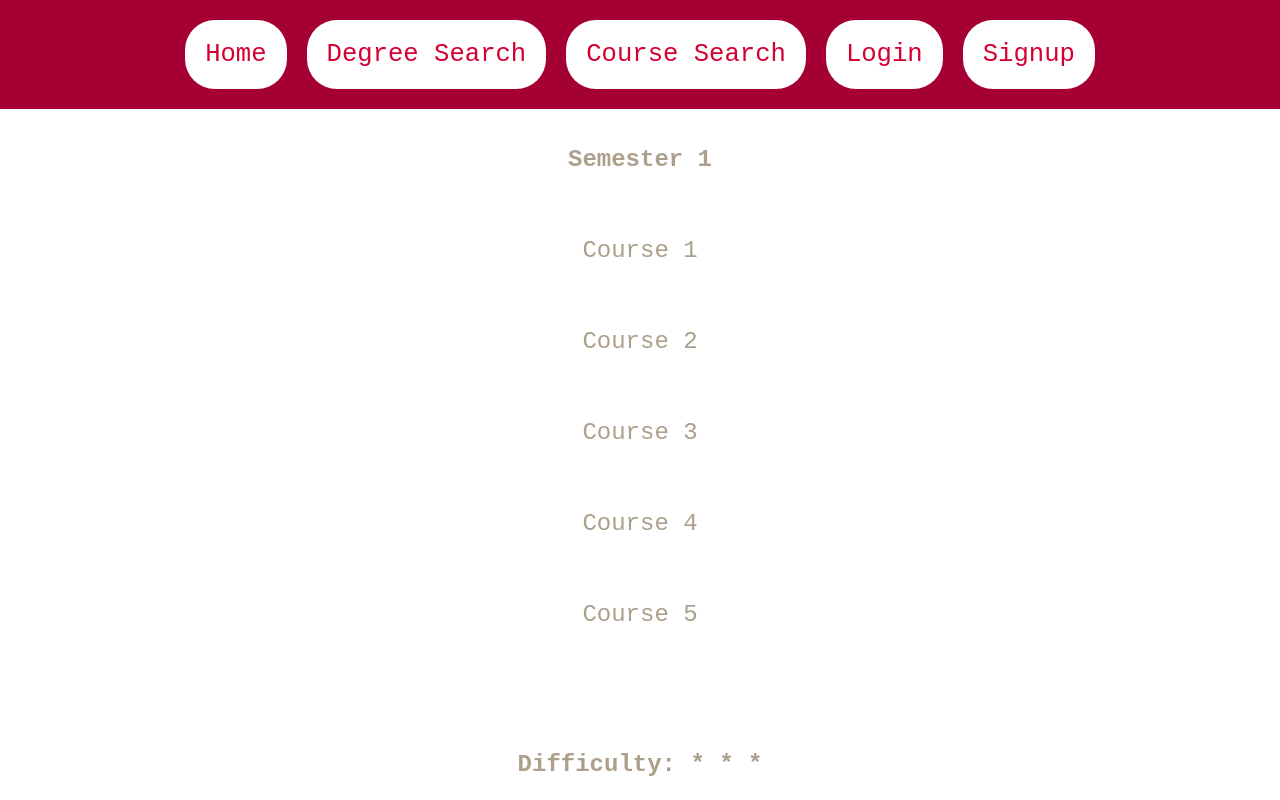
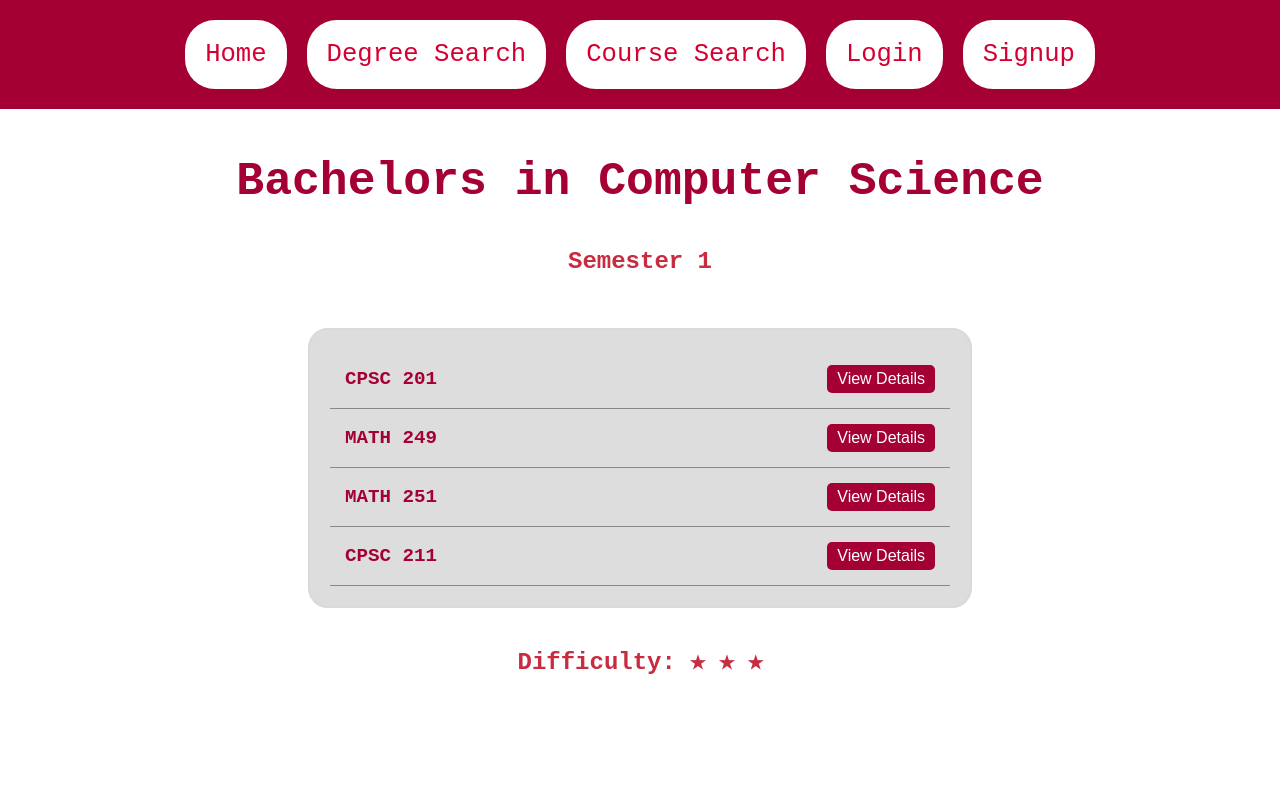
Before and after one commit to matt200500/cpsc481degreeplanner, a React (Create React App) app: page /degree/1 in a window 1280 px wide. Shown: the top 800 px of the page. Built offline with nearby package versions, Linux system fonts and the light colour scheme.

Commit message:
Prototype for the degree page

```diff
--- a/src/pages/DegreePage.js
+++ b/src/pages/DegreePage.js
@@ -1,22 +1,43 @@
 import React from 'react';
-import { useParams } from 'react-router-dom'; // Hook to access URL params
+import { useParams, useNavigate } from 'react-router-dom'; // Access URL params and navigation
 import '../styles/DegreePage.css';
 
 function DegreePage() {
     const { degree } = useParams();
+    const navigate = useNavigate();
+
+    // Example course data for Semester 1 (you can update these with real courses)
+    const courses = [
+        { name: 'CPSC 201', id: 'CPSC201' },
+        { name: 'MATH 249', id: 'MATH249' },
+        { name: 'MATH 251', id: 'MATH251' },
+        { name: 'CPSC 211', id: 'CPSC211' }
+    ];
+
+    const handleViewDetails = (courseId) => {
+        navigate(`/course/${courseId}`);
+    };
 
     return (
         <div className='DegreePage'>
-      <h1>Bachelors in Computer Science</h1>
+            <h1>{degree ? `Bachelors in ${degree.replace('%20', ' ')}` : 'Bachelors in Computer Science'}</h1>
             <h2>Semester 1</h2>
-      <p>Course 1</p>
-      <p>Course 2</p>
-      <p>Course 3</p>
-      <p>Course 4</p>
-      <p>Course 5</p>
-      <p></p>
 
-      <h2>Difficulty: * * * </h2>
+            <ul className="course-list">
+                {courses.map((course, index) => (
+                    <li className="course-item" key={index}>
+                        <span className="course-name">{course.name}</span>
+                        <button
+                            className="view-button"
+                            onClick={() => handleViewDetails(course.id)}
+                        >
+                            View Details
+                        </button>
+                    </li>
+                ))}
+            </ul>
+
+            <h2>Difficulty: ★ ★ ★</h2>
         </div>
     );
 }
--- a/src/styles/DegreePage.css
+++ b/src/styles/DegreePage.css
@@ -8,9 +8,10 @@
     text-align: center;
   }
 
+/*---------------------- FOR MAIN TEXT AND ALL h1 and h2 -----------------------------------*/
+
   .DegreePage h1 {
-    color: #DFD0B8;
-    font-size: 2rem;
+    color: #a50034;
     margin-bottom: 20px;
     font-size: clamp(1vw, calc(3vw + 1vh), 5rem); /*dynamically change font size*/
     font-family: monospace;
@@ -18,15 +19,43 @@
   }
 
   .DegreePage h2 {
-    color: #ac9f8b;
-    font-size: 1.2rem;
+    color: #c72c41;
     margin-bottom: 40px;
     font-size: clamp(1rem, 10vw, 1.5rem); /*dynamically change*/
   }
 
+.course-list {
+    background-color: #ddd; /* light grey background */
+    border-radius: 20px;
+    padding: 20px;
+}
+
+.course-list li {
+    display: flex;
+    justify-content: space-between;
+    padding: 15px;
+    border-bottom: 1px solid #888;
+    font-family: monospace;
+    font-weight: bold;
+    font-size: 1.2rem;
+}
+
+.course-list button {
+    background-color: #8c1c3f;
+    color: white;
+    border: none;
+    border-radius: 8px;
+    padding: 8px 16px;
+    cursor: pointer;
+}
+
+.course-name {
+    color: #a50034; /* or whatever red matches your theme */
+    font-weight: bold;
+}
+
   .DegreePage p {
-    color: #ac9f8b;
-    font-size: 1rem;
+    color: #c72c41;
     margin-bottom: 40px;
     font-size: clamp(1rem, 10vw, 1.5rem); /*dynamically change*/
   }
```
Lines whose indentation alone changed are shown as unchanged.
